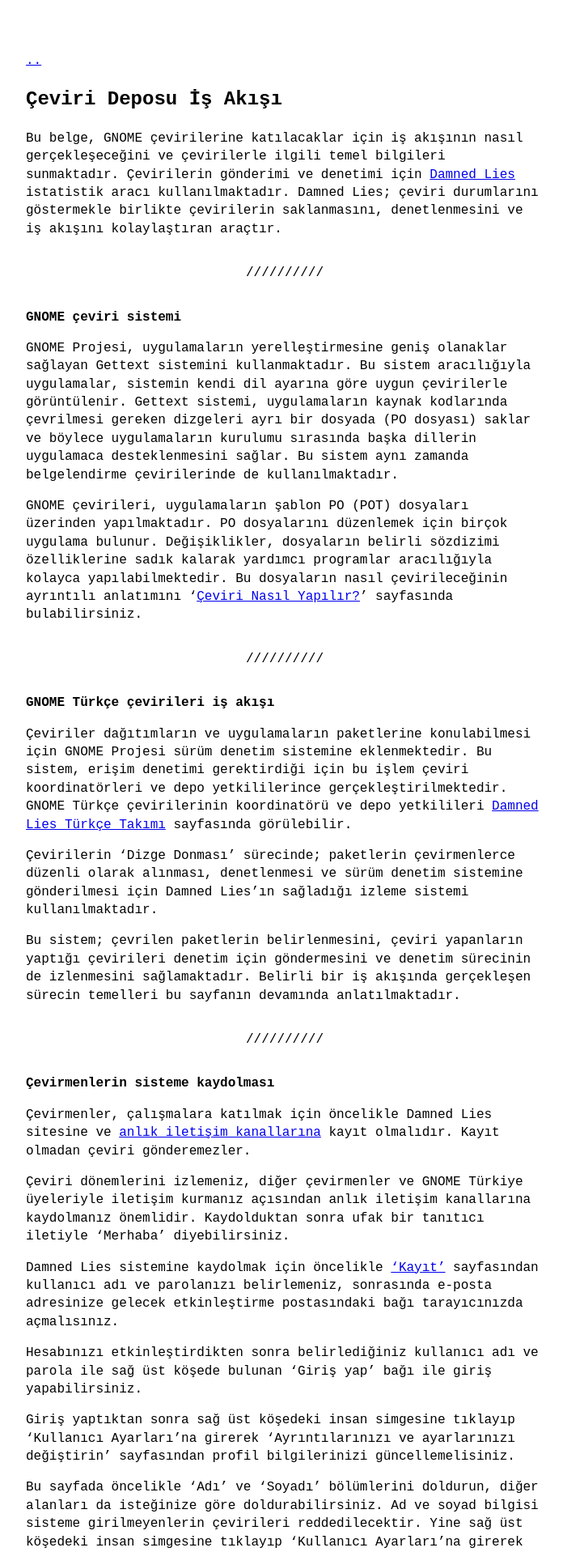
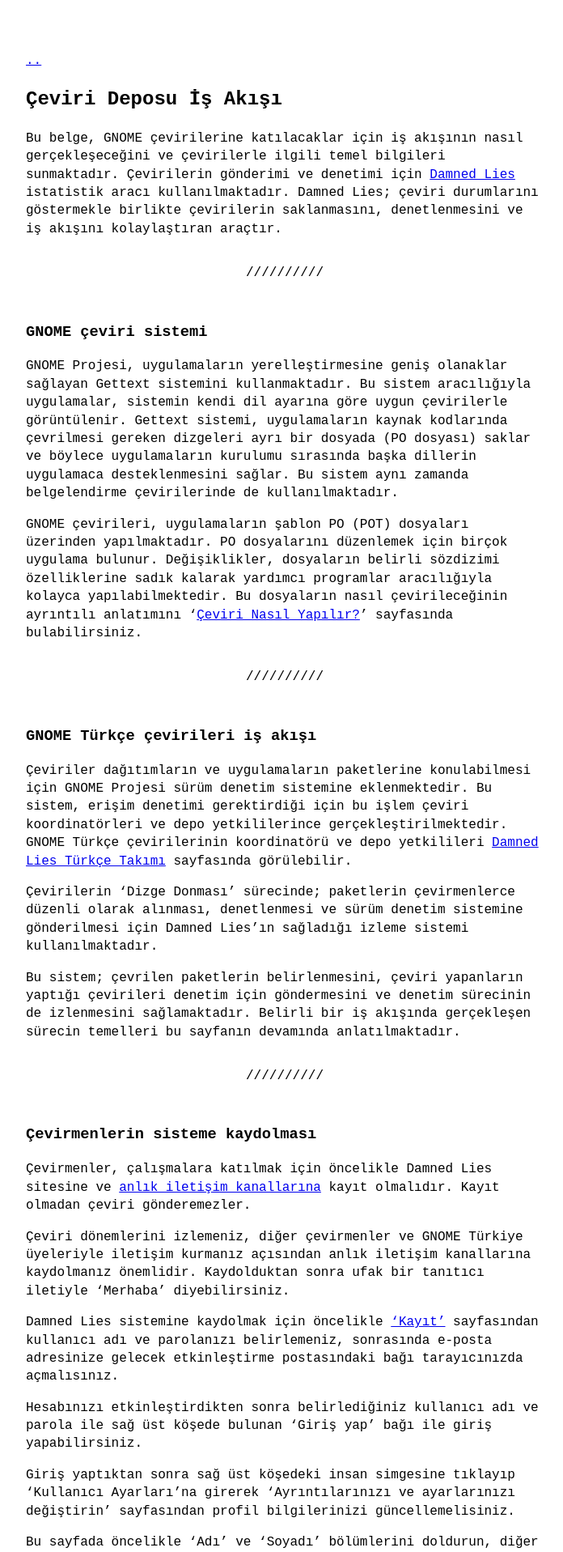
Before and after one commit to gnometurk/gnomeorgtr, a Jekyll site: the page built from ceviri/ceviri-deposu-is-akisi.md, in a window 1280 px wide. Shown: the top 1917 px of the page at 81% size, without its empty margins (288-984 px from the left). Built offline with Jekyll 4.4.1, drawn with Linux system fonts in a browser that asks for light colours.

Commit message:
Fix heading

```diff
--- a/ceviri/ceviri-deposu-is-akisi.md
+++ b/ceviri/ceviri-deposu-is-akisi.md
@@ -8,7 +8,7 @@ Bu belge, GNOME çevirilerine katılacaklar için iş akışının nasıl gerçe
 
 ---
 
-**GNOME çeviri sistemi**
+### GNOME çeviri sistemi
 
 GNOME Projesi, uygulamaların yerelleştirmesine geniş olanaklar sağlayan Gettext sistemini kullanmaktadır. Bu sistem aracılığıyla uygulamalar, sistemin kendi dil ayarına göre uygun çevirilerle görüntülenir. Gettext sistemi, uygulamaların kaynak kodlarında çevrilmesi gereken dizgeleri ayrı bir dosyada (PO dosyası) saklar ve böylece uygulamaların kurulumu sırasında başka dillerin uygulamaca desteklenmesini sağlar. Bu sistem aynı zamanda belgelendirme çevirilerinde de kullanılmaktadır.
 
@@ -16,7 +16,7 @@ GNOME çevirileri, uygulamaların şablon PO (POT) dosyaları üzerinden yapılm
 
 ---
 
-**GNOME Türkçe çevirileri iş akışı**
+### GNOME Türkçe çevirileri iş akışı
 
 Çeviriler dağıtımların ve uygulamaların paketlerine konulabilmesi için GNOME Projesi sürüm denetim sistemine eklenmektedir. Bu sistem, erişim denetimi gerektirdiği için bu işlem çeviri koordinatörleri ve depo yetkililerince gerçekleştirilmektedir. GNOME Türkçe çevirilerinin koordinatörü ve depo yetkilileri [Damned Lies Türkçe Takımı](https://l10n.gnome.org/teams/tr) sayfasında görülebilir.
 
@@ -26,7 +26,7 @@ Bu sistem; çevrilen paketlerin belirlenmesini, çeviri yapanların yaptığı
 
 ---
 
-**Çevirmenlerin sisteme kaydolması**
+### Çevirmenlerin sisteme kaydolması
 
 Çevirmenler, çalışmalara katılmak için öncelikle Damned Lies sitesine ve [anlık iletişim kanallarına](/anlik-iletisim-kanallari) kayıt olmalıdır. Kayıt olmadan çeviri gönderemezler.
 
@@ -42,7 +42,7 @@ Bu sayfada öncelikle ‘Adı’ ve ‘Soyadı’ bölümlerini doldurun, diğer
 
 ---
 
-**Çevirilerin seçilmesi ve gönderilmesi**
+### Çevirilerin seçilmesi ve gönderilmesi
 
 Kayıt işlemi bittikten sonra çevireceğiniz paketleri seçip çeviriye başlayabilirsiniz. Paket seçimi için anlık iletişim kanallarına başvurmanız önemlidir. Çünkü bazı paketler uzun dönemdir belirli çevirmenlerce çevrilmektedir ve niteliği artıran bu süreklilik nedeniyle kimi paketlerin çevirisi gene aynı çevirmenlerce üstlenilmek istenebilir. Bunu, anlık iletişim kanallarına alacağınız paketi belirttiğinizde öğrenebilirsiz.
 
@@ -64,7 +64,7 @@ Yaptığınız paket seçimlerini toplu olarak anlık iletişim kanallarına bel
 
 ---
 
-**Çeviri dosyalarının izlenmesi**
+### Çeviri dosyalarının izlenmesi
 
 Çevirisini gönderdiğiniz ve üzerinizde bulunan paketleri profil sayfanızda görebilirsiniz. Bu sayfada gönderdiğiniz çevirilerin henüz denetlenip denetlenmediğini de izleyebilirsiniz.
 
```
Also changed, not shown: ceviri/ceviri-nasil-yapilir.md (+3 -3 lines), ceviri/ceviri-programlari.md (+2 -0 lines), ceviri/yazim-kurallari.md (+1 -1 lines), hakkinda/gnome-turkiye.md (+1 -1 lines), indir.md (+2 -0 lines).
